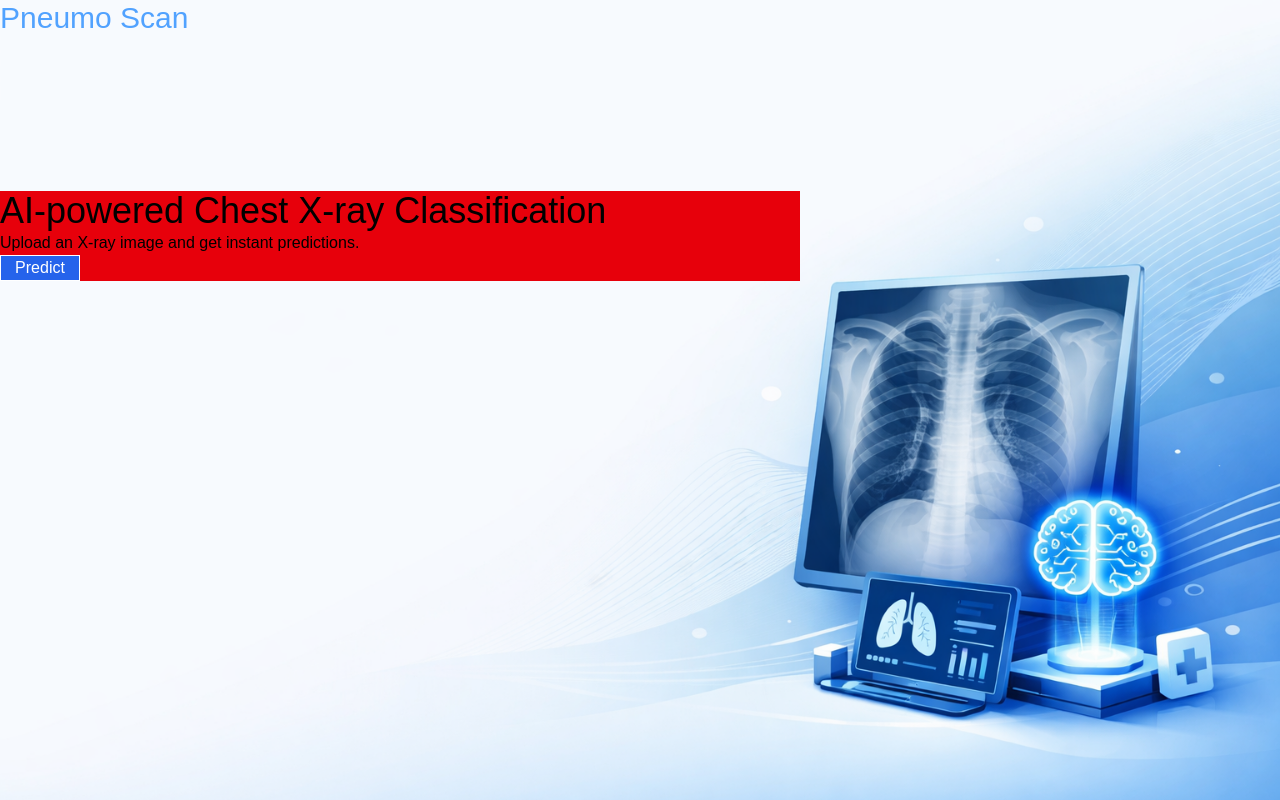
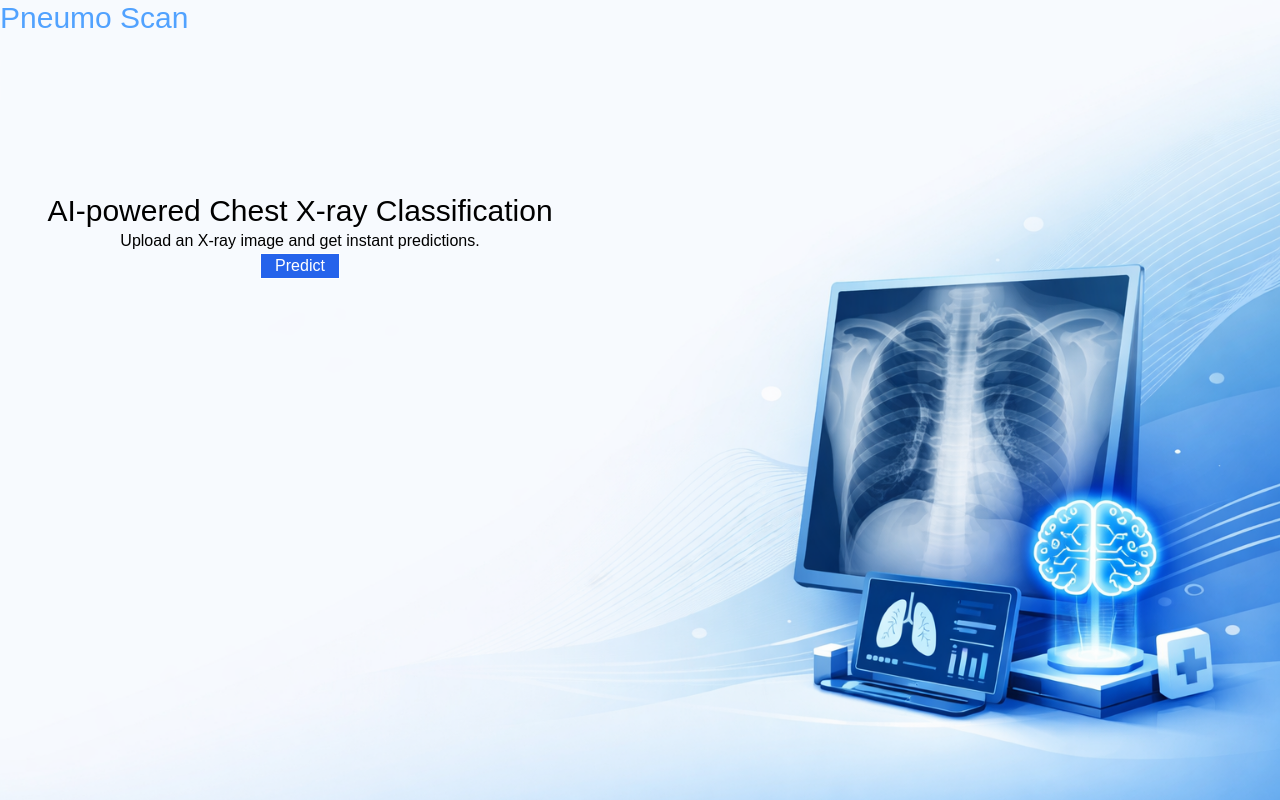
Before and after one commit to yusuf-codes10/pneumo-scan, a Vue app in the folder client/: page / in a window 1280 px wide. Built offline with nearby package versions, Linux system fonts and the light colour scheme.

Commit message:
the hero section is looking cleaner for now

```diff
--- a/client/src/views/HomeView.vue
+++ b/client/src/views/HomeView.vue
@@ -3,11 +3,11 @@
 
 <template>
   <div class="flex flex-col justify-center h-100 ">
-    <div class="w-200 bg-red-600">
-      <h1 class="text-4xl my-2">AI-powered Chest X-ray Classification</h1>
+    <div class="flex flex-col justify-center items-center w-150">
+      <h1 class="text-3xl my-2">AI-powered Chest X-ray Classification</h1>
       <p class="my-2">Upload an X-ray image and get instant predictions.</p>
       <button
-        class="px-2 py-1 mx-auto w-20 bg-[#2563EB] hover:bg-[#366bde] text-white cursor-pointer border rounded-2"
+        class="block px-2 py-1 mx-auto w-20 bg-[#2563EB] hover:bg-[#366bde] text-white cursor-pointer border rounded-2"
       >
         Predict
       </button>
```
